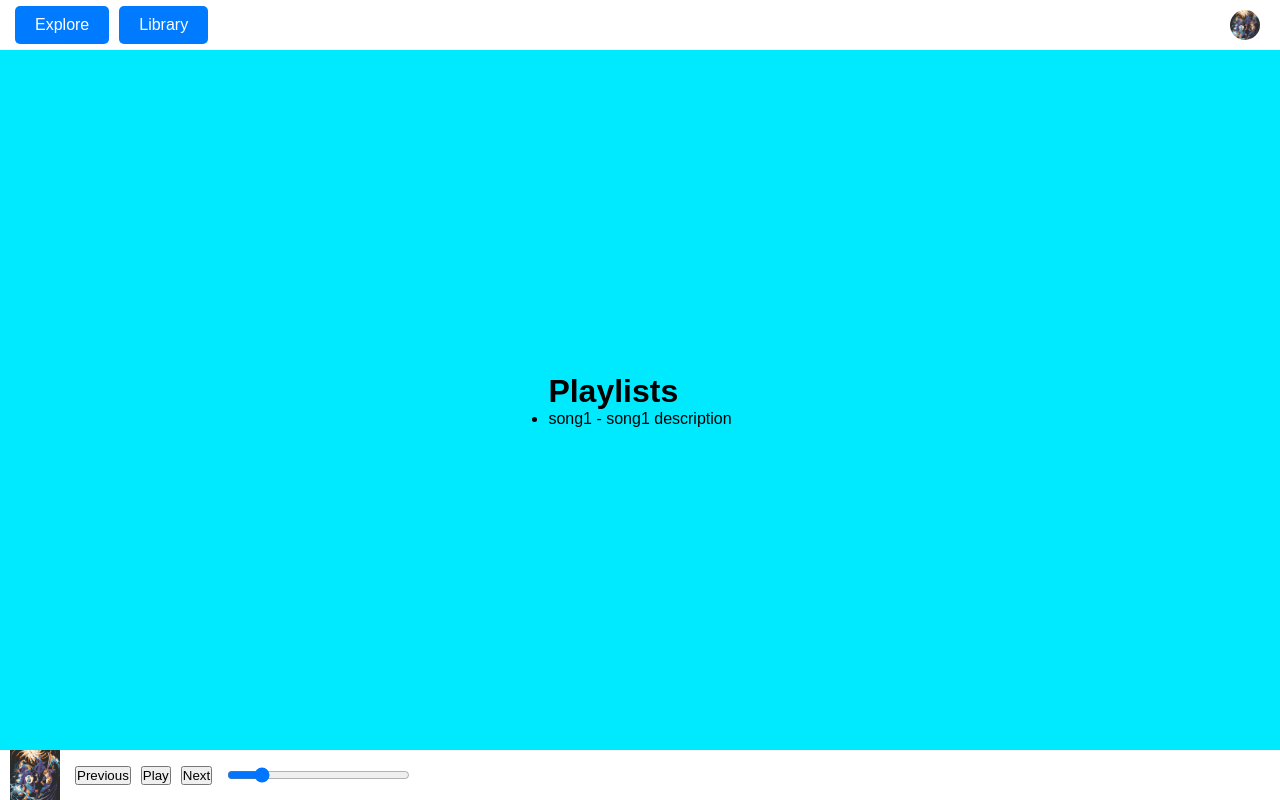
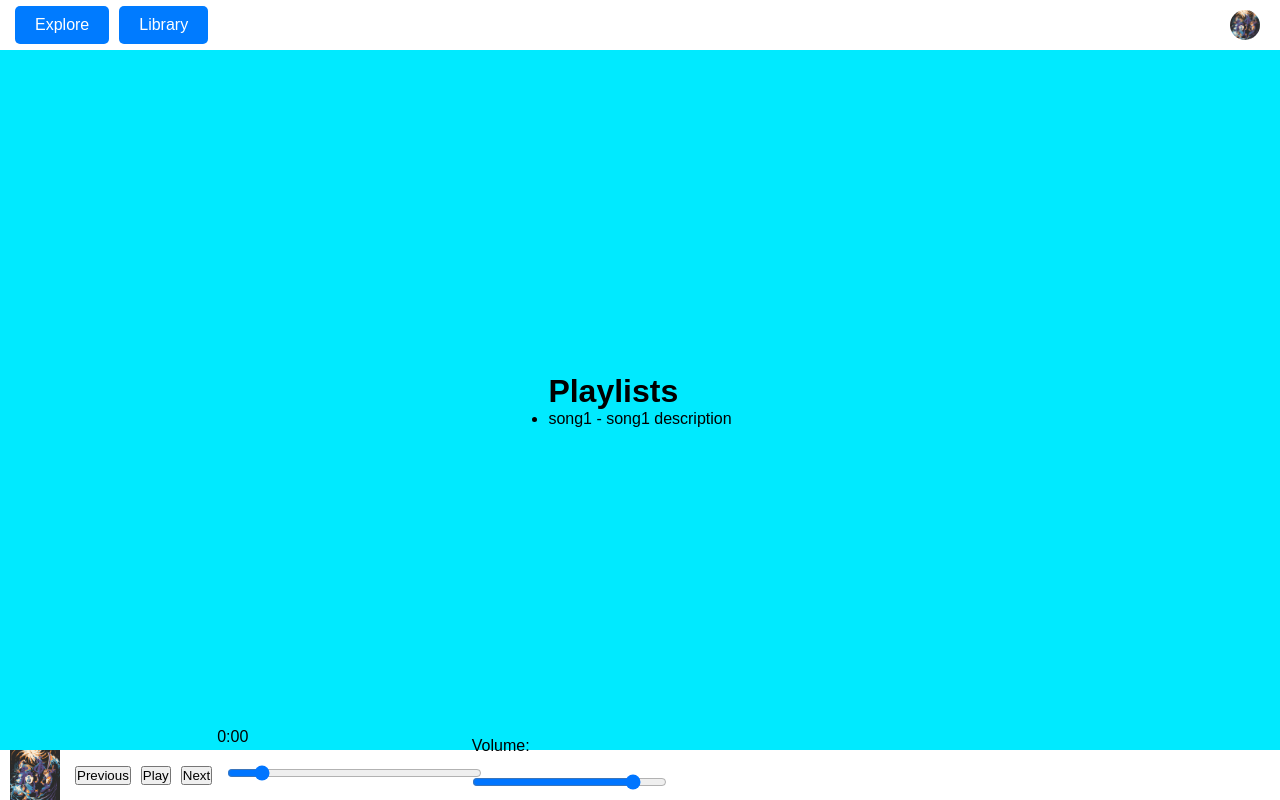
Before and after one commit to sli857/YTM, a React (Vite) app in the folder ytm-react/: page /explore in a window 1280 px wide. Built offline with nearby package versions, Linux system fonts and the light colour scheme; no server answers; sample sign-in values are in the browser's storage.

Commit message:
updating player

```diff
--- a/ytm-react/src/components/elements/Player.jsx
+++ b/ytm-react/src/components/elements/Player.jsx
@@ -3,10 +3,12 @@ import axios from "axios";
 import "../content/Content.css";
 
 function Player() {
-  const [trackId, setTrackId] = useState("2277cc1fd395db6b"); // You can set your initial track id here
+  const [trackId, setTrackId] = useState("2277cc1fd395db6b"); // Initial track ID
   const [audioSrc, setAudioSrc] = useState(null);
   const [isPlaying, setIsPlaying] = useState(false);
   const [progress, setProgress] = useState(0);
+  const [duration, setDuration] = useState(0);
+  const [volume, setVolume] = useState(1); // Default volume is 100%
   const audioRef = useRef(null);
 
   useEffect(() => {
@@ -14,7 +16,7 @@ function Player() {
     const fetchTrack = async () => {
       try {
         const response = await axios.get(
-          `http://localhost:3000/stream/${trackId}`,
+          `http://localhost:3000/testStream?trackid=${trackId}`,
           {
             responseType: "blob",
           }
@@ -40,8 +42,11 @@ function Player() {
 
   const handleTimeUpdate = () => {
     const current = audioRef.current.currentTime;
-    const duration = audioRef.current.duration;
     setProgress((current / duration) * 100);
+  };
+
+  const handleLoadedMetadata = () => {
+    setDuration(audioRef.current.duration);
   };
 
   const handleProgressChange = (event) => {
@@ -51,12 +56,26 @@ function Player() {
     setProgress(newProgress);
   };
 
+  const handleVolumeChange = (event) => {
+    const newVolume = event.target.value;
+    audioRef.current.volume = newVolume;
+    setVolume(newVolume);
+  };
+
   const nextTrack = () => {
     // Implement the logic to get the next track id
+    setTrackId("nextTrackId"); // Replace with actual logic to get next track ID
   };
 
   const previousTrack = () => {
     // Implement the logic to get the previous track id
+    setTrackId("previousTrackId"); // Replace with actual logic to get previous track ID
+  };
+
+  const formatTime = (time) => {
+    const minutes = Math.floor(time / 60);
+    const seconds = Math.floor(time % 60);
+    return `${minutes}:${seconds < 10 ? "0" : ""}${seconds}`;
   };
 
   return (
@@ -70,15 +89,22 @@ function Player() {
         ref={audioRef}
         src={audioSrc}
         onTimeUpdate={handleTimeUpdate}
+        onLoadedMetadata={handleLoadedMetadata}
         onEnded={() => setIsPlaying(false)}
       />
       <div className="controls">
-        <button onClick={previousTrack}>Previous</button>
-        <button onClick={togglePlayPause}>
+        <button onClick={previousTrack} className="control-button">
+          Previous
+        </button>
+        <button onClick={togglePlayPause} className="control-button">
           {isPlaying ? "Pause" : "Play"}
         </button>
-        <button onClick={nextTrack}>Next</button>
+        <button onClick={nextTrack} className="control-button">
+          Next
+        </button>
       </div>
+      <div className="progress-container">
+        <span>{formatTime(audioRef.current?.currentTime || 0)}</span>
         <input
           type="range"
           value={progress}
@@ -87,6 +113,21 @@ function Player() {
           max="100"
           className="progress-bar"
         />
+        <span>{formatTime(duration)}</span>
+      </div>
+      <div className="volume-container">
+        <label htmlFor="volume">Volume: </label>
+        <input
+          type="range"
+          id="volume"
+          value={volume}
+          onChange={handleVolumeChange}
+          min="0"
+          max="1"
+          step="0.01"
+          className="volume-bar"
+        />
+      </div>
     </div>
   );
 }
```
Lines whose indentation alone changed are shown as unchanged.
